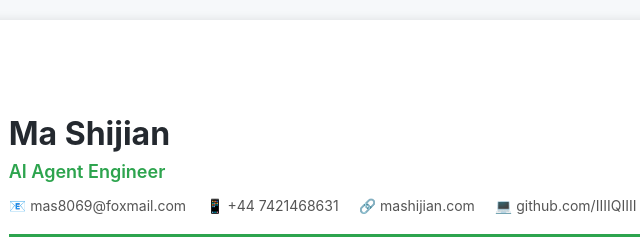
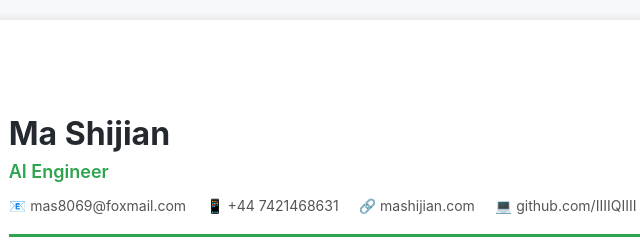
Before and after one commit to IIIIQIIII/msj-cv, a plain HTML site: page index.html in a window 1280 px wide. Shown: the top 251 px of the page, 310-950 px from the left. Drawn offline with Linux system fonts and the light colour scheme.

```diff
--- a/index.html
+++ b/index.html
@@ -183,7 +183,7 @@
     <div class="page">
         <header>
             <h1>Ma Shijian</h1>
-            <div class="title">AI Agent Engineer</div>
+            <div class="title">AI Engineer</div>
             <div class="contact">
                 <div class="contact-item">📧 mas8069@foxmail.com</div>
                 <div class="contact-item">📱 +44 7421468631</div>
```
